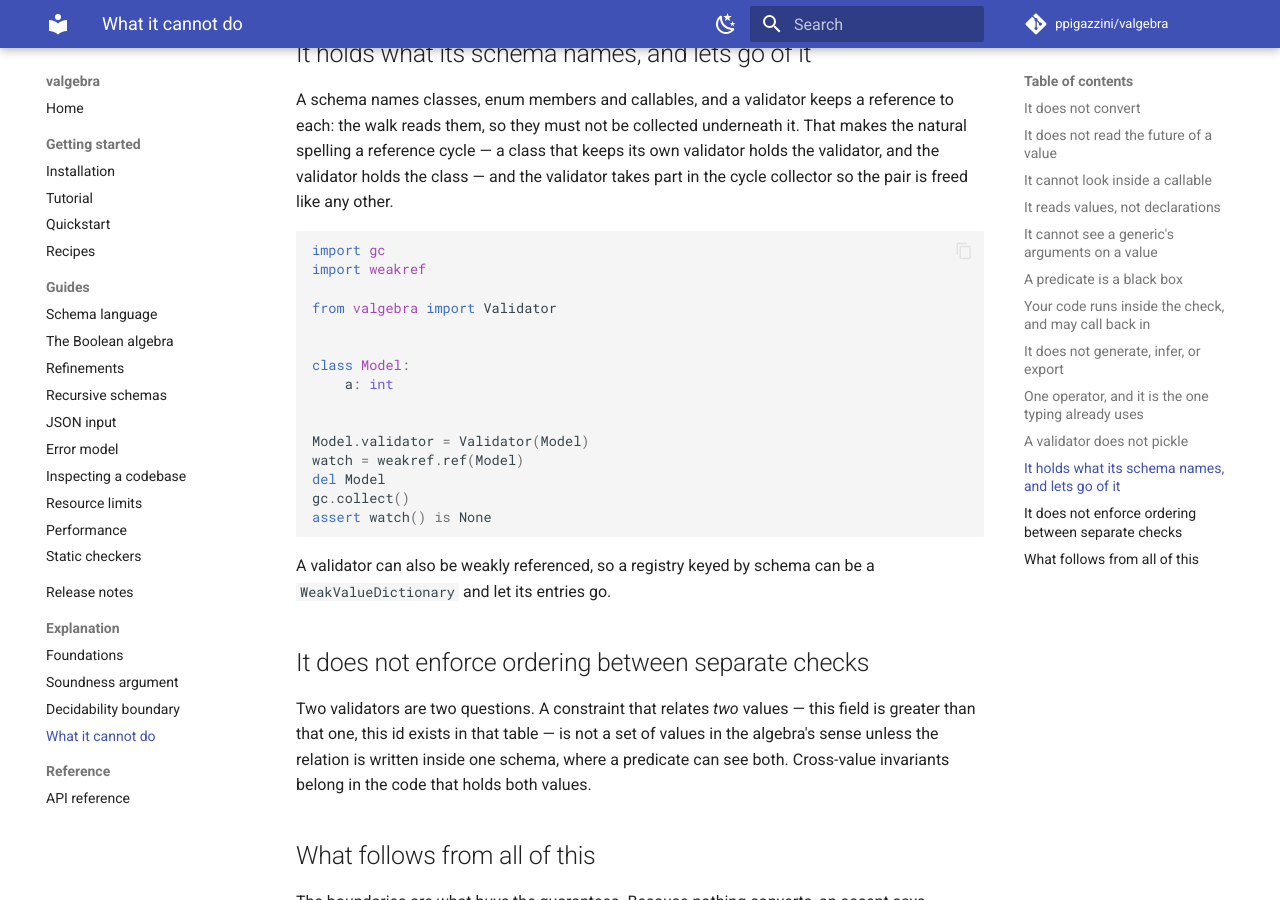
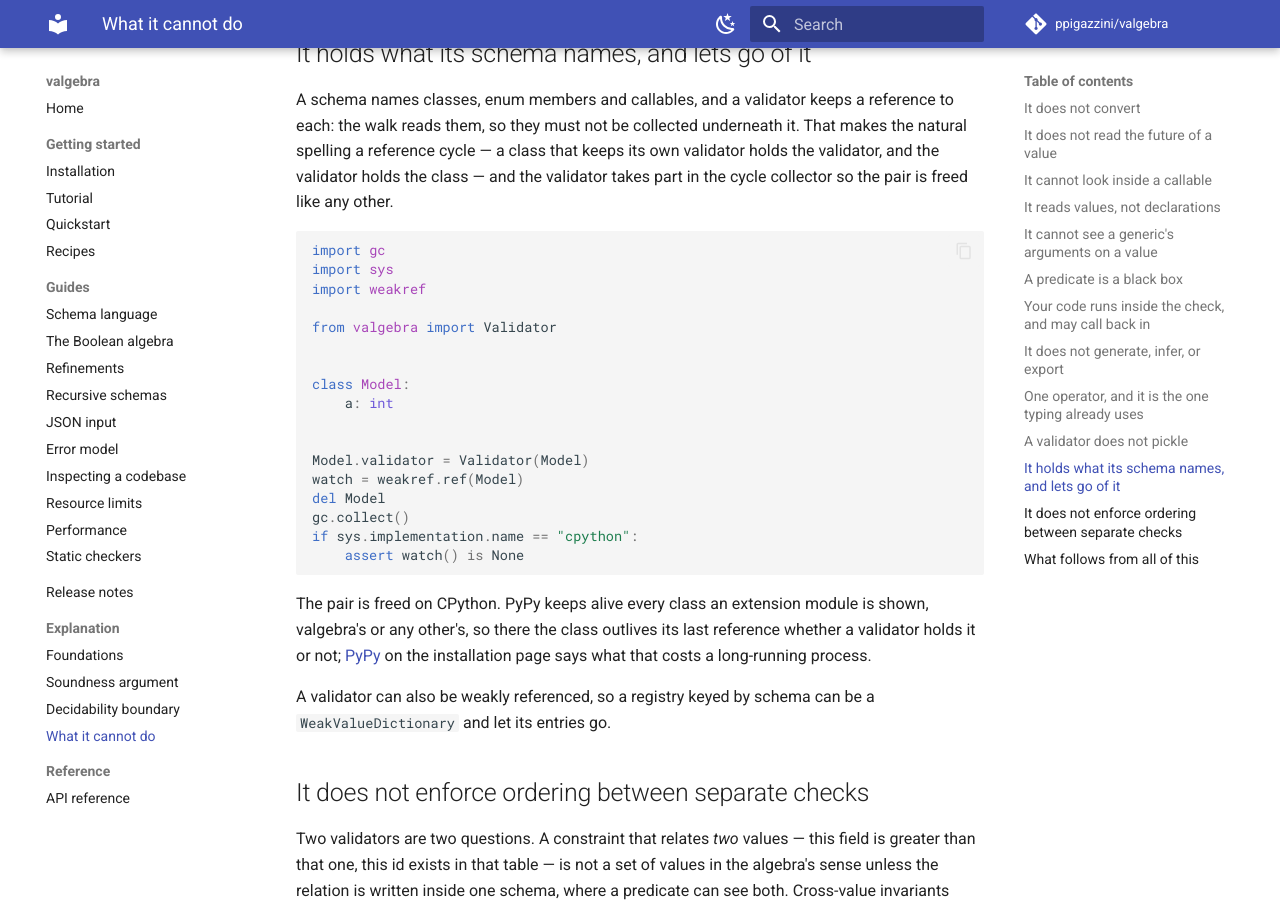
Before and after one commit to ppigazzini/valgebra, an MkDocs documentation site: the page built from docs/17-boundaries.md, in a window 1280 px wide and 900 px high, scrolled down 6268 px. Built offline with MkDocs 1.6.1 and Material for MkDocs 9.7.7, drawn with Linux system fonts in a browser that asks for light colours; comment, search, counter and statistics services are not loaded.

Commit message:
docs: a class owning its validator is freed on CPython
The boundaries example asserts that a class holding its own validator is
freed once nothing else holds it on CPython, where it is. PyPy keeps alive
every class an extension module is shown, valgebra's or any other's, so
there the class outlives its last reference whatever the validator does;
the page says so beside the example and links the installation page's PyPy
section, which names the page whose promise it qualifies.

````diff
--- a/docs/17-boundaries.md
+++ b/docs/17-boundaries.md
@@ -304,6 +304,7 @@ validator takes part in the cycle collector so the pair is freed like any other.
 
 ```python
 import gc
+import sys
 import weakref
 
 from valgebra import Validator
@@ -317,8 +318,14 @@ Model.validator = Validator(Model)
 watch = weakref.ref(Model)
 del Model
 gc.collect()
-assert watch() is None
+if sys.implementation.name == "cpython":
+    assert watch() is None
 ```
+
+The pair is freed on CPython. PyPy keeps alive every class an extension module
+is shown, valgebra's or any other's, so there the class outlives its last
+reference whether a validator holds it or not; [PyPy](00-installation.md#pypy)
+on the installation page says what that costs a long-running process.
 
 A validator can also be weakly referenced, so a registry keyed by schema can be
 a `WeakValueDictionary` and let its entries go.
````
Also changed, not shown: docs/00-installation.md (+2 -1 lines).
